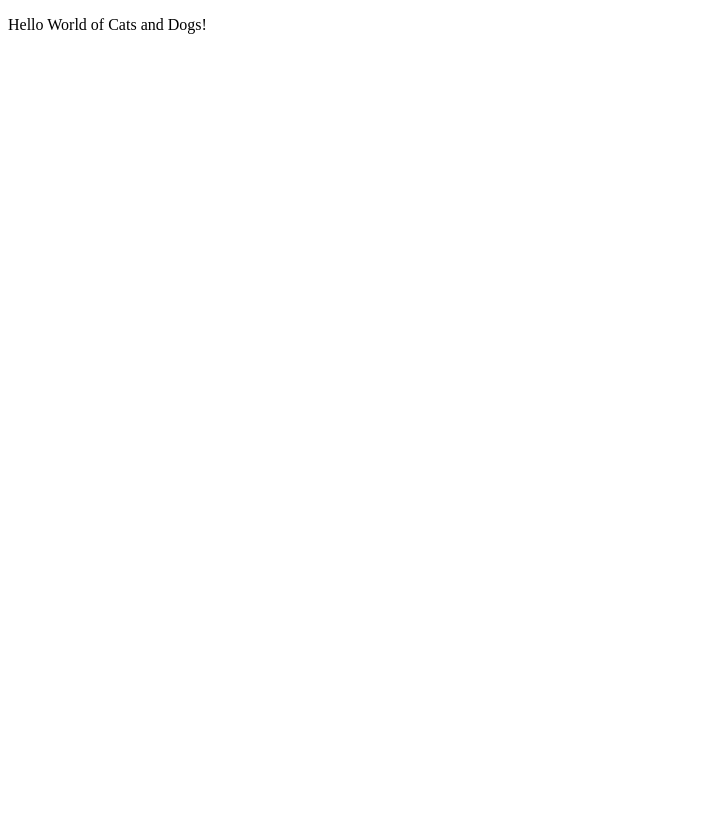
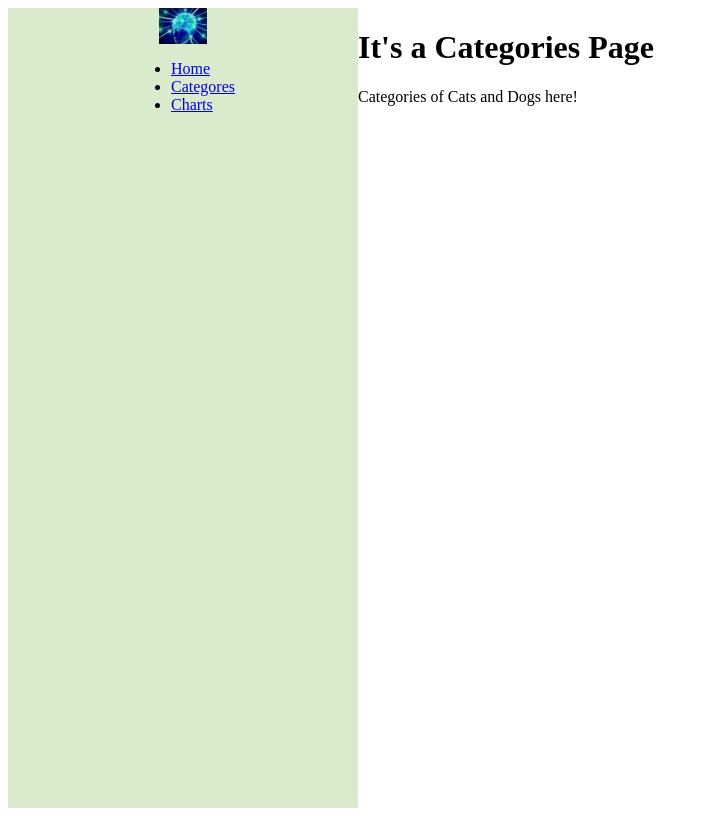
Before and after one commit to Perkosrak/chichi, a React (Create React App) app: page /categories in a window 1280 px wide. Shown: the whole page, without its empty margins (0-709 px from the left). Built offline with nearby package versions, Linux system fonts and the light colour scheme.

Commit message:
add Navbar component and Route

```diff
--- a/src/App.js
+++ b/src/App.js
@@ -1,11 +1,22 @@
 import React from 'react';
+import Navbar from './components/navbar/Navbar';
+import Main from './components/main/Main';
+import Categories from './components/categories/Categories';
+import Charts from './components/charts/Charts';
+import './app.css';
+import { BrowserRouter, Route } from 'react-router-dom';
 
 
 function App() {
   return (
-    <div className="App">
-      <p>Hello World of Cats and Dogs!</p>
-    </div>
+    <BrowserRouter>
+      <div className="app_wrapper">
+        <Navbar/>
+        <Route path="/main" component = {Main}/>
+        <Route path="/categories" component = {Categories}/>
+        <Route path="/charts" component = {Charts}/>
+      </div>
+    </BrowserRouter>
   );
 }
 
--- /dev/null
+++ b/src/app.css
@@ -0,0 +1,3 @@
+.app_wrapper {
+    display: flex;
+}
--- /dev/null
+++ b/src/components/categories/Categories.js
@@ -0,0 +1,19 @@
+import React from 'react';
+
+
+
+const Categories = () => {
+
+    return(
+        <div>
+            <h1>It's a Categories Page</h1>
+            <p>Categories of Cats and Dogs here!</p>
+        </div>
+    )
+}
+
+
+
+
+
+export default Categories;
--- /dev/null
+++ b/src/components/charts/Charts.js
@@ -0,0 +1,19 @@
+import React from 'react';
+
+
+
+const Charts = () => {
+
+    return(
+        <div>
+            <h1>It's a Charts Page</h1>
+            <p>Diagrams of Cats and Dogs here!</p>
+        </div>
+    )
+}
+
+
+
+
+
+export default Charts;
--- /dev/null
+++ b/src/components/main/Main.js
@@ -0,0 +1,19 @@
+import React from 'react';
+
+
+
+const Main = () => {
+
+    return(
+        <div>
+            <h1>It's a Main Page</h1>
+            <p>Hello World of Cats and Dogs!</p>
+        </div>
+    )
+}
+
+
+
+
+
+export default Main;
--- /dev/null
+++ b/src/components/navbar/Navbar.js
@@ -0,0 +1,22 @@
+import React from 'react';
+import Logo from '../../img/logo.png';
+import './navbar.css';
+
+
+const Navbar = () => {
+    return (
+        <nav className = "navbar">
+            <img src={Logo} className = "navbar_logo" alt="app_logo"/>
+            <ul>
+                <li> <a href="/main"> Home </a></li>
+                <li> <a href="/categories"> Categores </a></li>
+                <li> <a href="/charts"> Charts </a></li>
+            </ul>
+        </nav>
+    )
+}
+
+
+
+
+export default Navbar;
--- /dev/null
+++ b/src/components/navbar/navbar.css
@@ -0,0 +1,12 @@
+.navbar {
+    width: 350px;
+    height: 100vh;
+    background-color: rgb(218, 235, 205);
+    display: flex;
+    flex-direction: column;
+    align-items: center;
+}
+.navbar_logo {
+    height: 36px;
+    width: auto;
+}
```
Also changed, not shown: src/img/logo.png (added).
